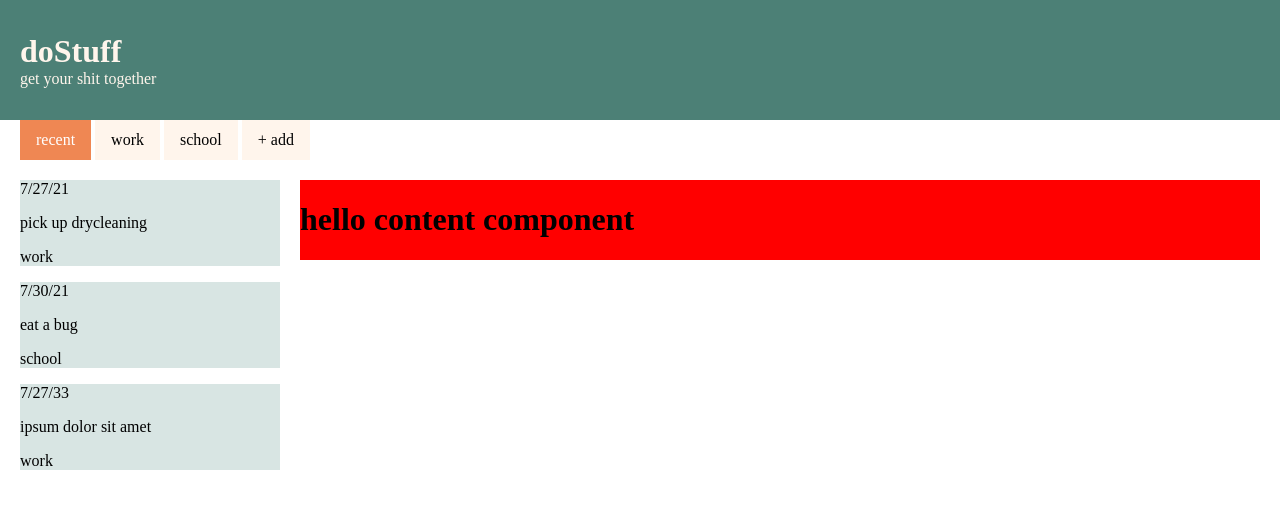
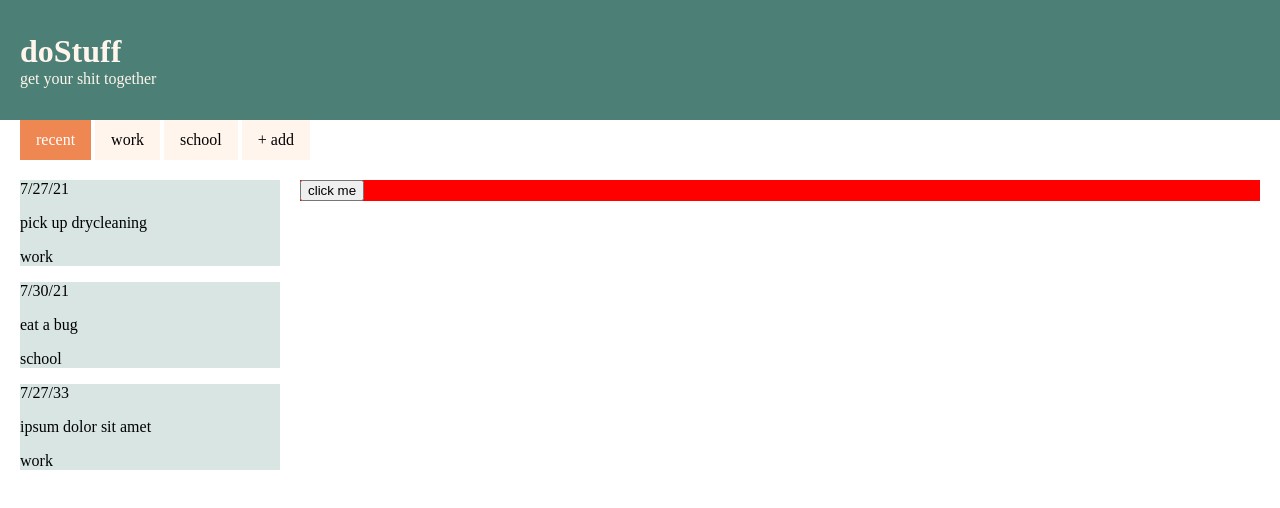
Before and after one commit to harrisonBarnett/to-do, a React (Create React App) app in the folder to-do/: page / in a window 1280 px wide. Shown: the top 508 px of the page. Built offline with nearby package versions, Linux system fonts and the light colour scheme.

Commit message:
Passing content.js values to app.js; concating to array

```diff
--- a/to-do/src/App.js
+++ b/to-do/src/App.js
@@ -56,13 +56,22 @@ class App extends React.Component {
     });
   }
 
-  addTask(task) {
-    let id = this.state.id;
-    task.id = id;
+  addTask(id, content, date, group) {
+    let newID = this.state.id;
 
-    this.state.tasks.concat(task);
+    this.setState({
+      tasks: this.state.tasks.concat({
+        id: newID,
+        content: content,
+        date: date,
+        group: group
+      })
+    });
 
-    this.setState({ id: id++ });
+    newID++;
+    this.setState({ id: newID});
+    console.log(this.state.id);
+    console.log(this.state.tasks);
   }
 
   render() {
--- a/to-do/src/Content.js
+++ b/to-do/src/Content.js
@@ -1,10 +1,26 @@
 import React from 'react';
 
 class Content extends React.Component {
+    constructor(props) {
+        super(props);
+        this.state = {
+            id: "",
+            content: "eat a corndog",
+            date: "7/30/21",
+            group: "work"
+        }
+        this.handleTaskSubmit = this.handleTaskSubmit.bind(this);
+    }
+
+    handleTaskSubmit() {
+        this.props.addTask(this.state.id, this.state.content, this.state.date, this.state.group);
+    }
     render() {
         return (
             <div className="content-container">
-                <h1>hello content component</h1>
+                <button onClick={this.handleTaskSubmit}>
+                    click me
+                </button>
             </div>
         );
     };
```
